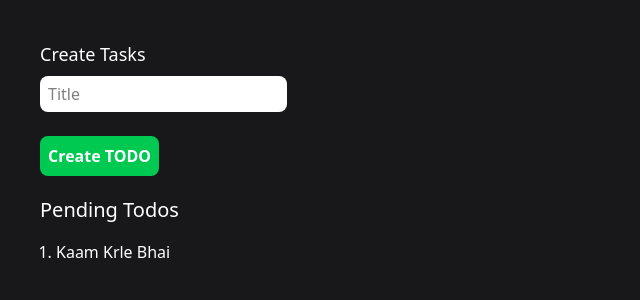
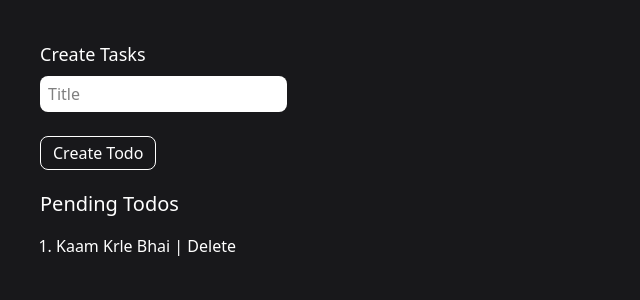
Before and after one commit to KushagraSharma10/CRUD-React-practice, a React (Vite) app: page / in a window 1280 px wide. Shown: the top 300 px of the page, without its empty margins (0-640 px from the left). Built offline with nearby package versions, Linux system fonts and the light colour scheme.

Commit message:
update Create and Read components for improved structure and styling

```diff
--- a/src/App.jsx
+++ b/src/App.jsx
@@ -1,4 +1,4 @@
-import { nanoid } from "nanoid";
+
 import React, { useState } from "react";
 import Create from "./components/Create";
 import Read from "./components/Read";
--- a/src/components/Create.jsx
+++ b/src/components/Create.jsx
@@ -1,5 +1,5 @@
 import { nanoid } from 'nanoid';
-import React, { useState } from 'react'
+import React, { Fragment, useState } from 'react'
 
 const Create = ({todos , setTodos}) => {
 
@@ -27,7 +27,7 @@ const Create = ({todos , setTodos}) => {
       };
 
   return (
-    <div>
+    <>
         <h1 className="text-lg">Create Tasks</h1>
       <form onSubmit={SubmitHandler}>
         <input
@@ -39,11 +39,11 @@ const Create = ({todos , setTodos}) => {
         />
         <br />
         <br />
-        <button className="bg-green-500 text-white p-2 rounded-lg font-semibold">
-          Create TODO
+        <button className="bg-transparent border text-white px-3  py-1 rounded-lg ">
+          Create Todo
         </button>
       </form>
-    </div>
+    </>
   )
 }
 
--- a/src/components/Read.jsx
+++ b/src/components/Read.jsx
@@ -1,17 +1,28 @@
-import React from 'react'
+import React from "react";
 
-const Read = ({todos}) => {
+const Read = ({ todos, setTodos }) => {
+  const deleteHandler = (id) => {
+    const filteredTodo = todos.filter((todo) => todo.id !== id)
+    setTodos(filteredTodo)
+  };
 
-    const renderTodos = todos.map((todo) => {
-        return <li key={todo.id}>{todo.title}</li>;
-      });
+  const renderTodos = todos.map((todo) => {
+    return (
+      <li key={todo.id}>
+        {todo.title} |{" "}
+        <span onClick={() => deleteHandler(todo.id)} className="cursor-pointer">
+          Delete
+        </span>
+      </li>
+    );
+  });
 
   return (
-    <div>
-        <h1 className="mt-5 text-xl">Pending Todos</h1>
-        <ol className="list-decimal p-4">{renderTodos}</ol>
-    </div>
-  )
-}
+    <>
+      <h1 className="mt-5 text-xl">Pending Todos</h1>
+      <ol className="list-decimal p-4">{renderTodos}</ol>
+    </>
+  );
+};
 
-export default Read
+export default Read;
```
